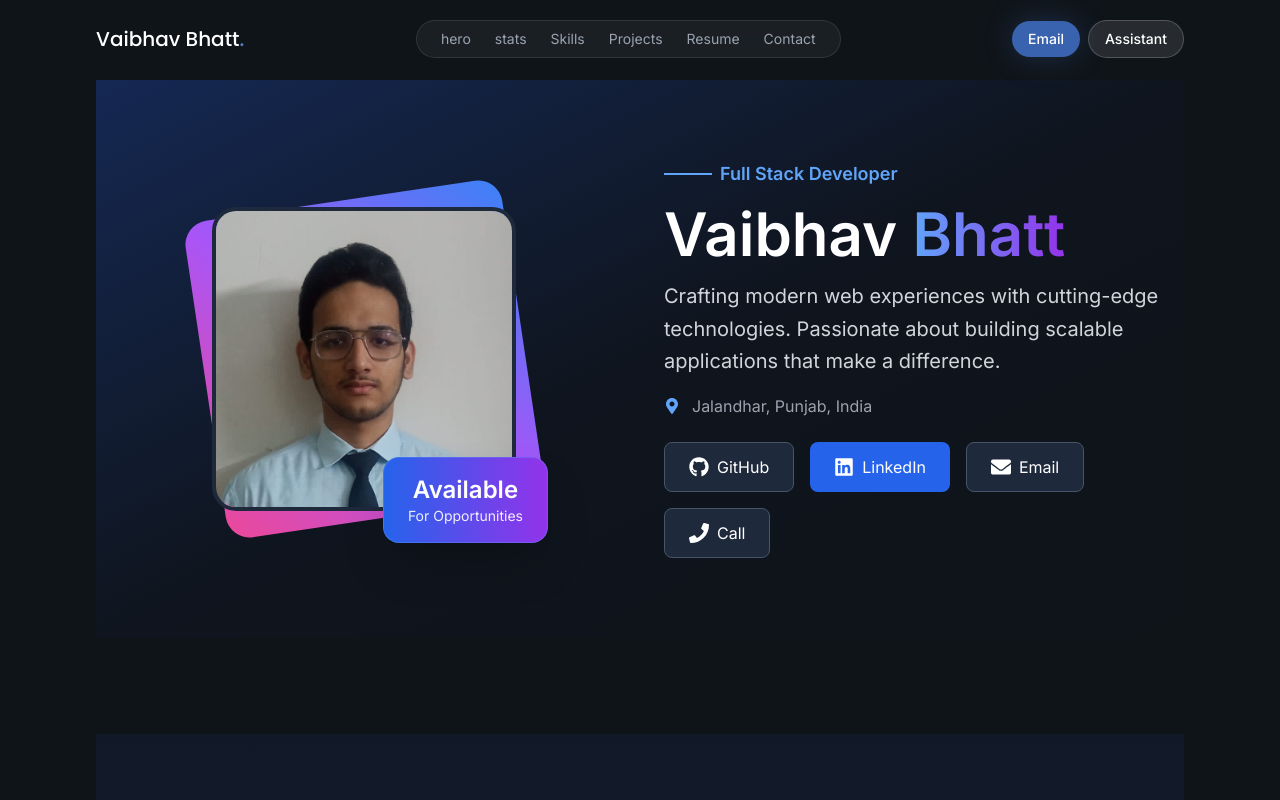
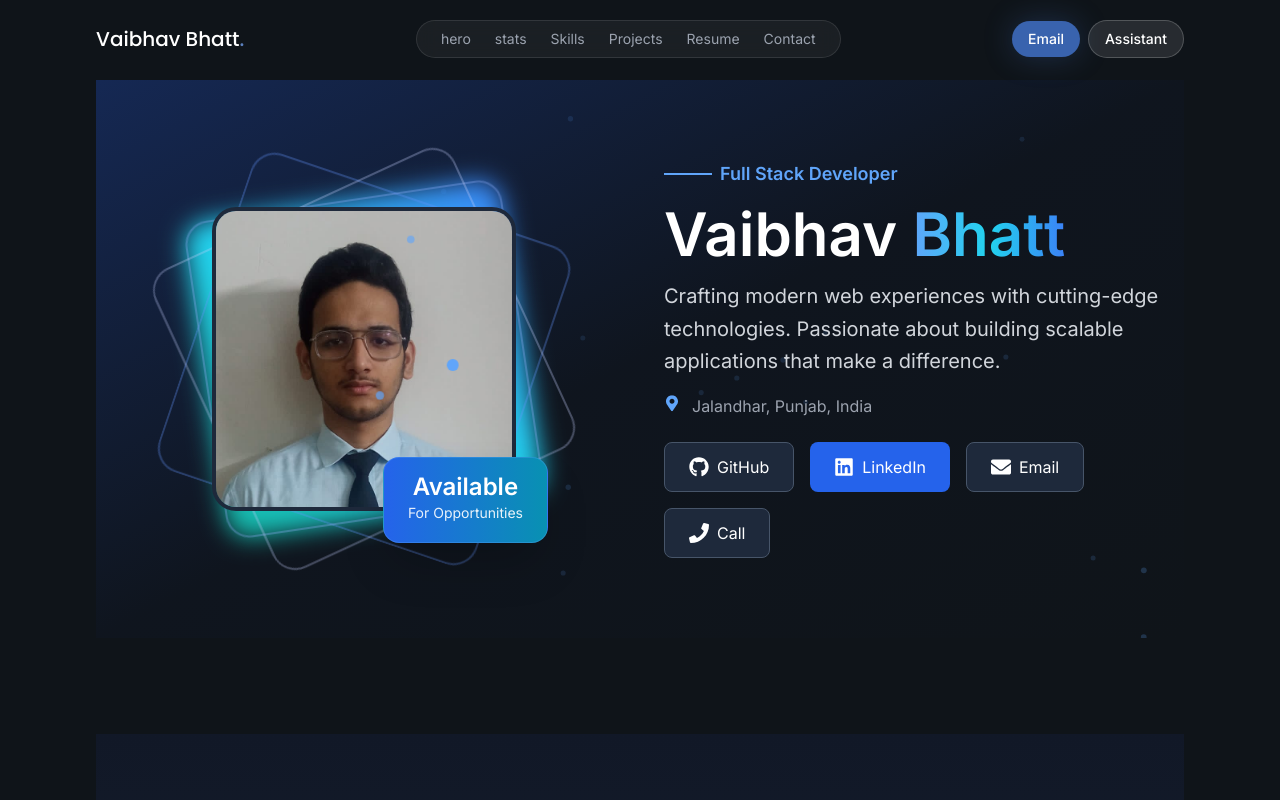
Before and after one commit to vaibhav1826/Online_Portfolio, a React (Vite) app: page / in a window 1280 px wide. Shown: the top 800 px of the page. Built offline with nearby package versions, Linux system fonts and the light colour scheme.

Commit message:
Update HeroSection.tsx

```diff
--- a/src/components/Sections/HeroSection.tsx
+++ b/src/components/Sections/HeroSection.tsx
@@ -1,7 +1,6 @@
-import { motion } from 'framer-motion'
+import { motion, useMotionValue, useTransform, useSpring } from 'framer-motion'
 import { FaGithub, FaLinkedin, FaEnvelope, FaPhone, FaMapMarkerAlt } from 'react-icons/fa'
-import { useSpring, animated } from '@react-spring/web'
-import { useState, useEffect } from 'react'
+import { useState, useEffect, useRef } from 'react'
 
 type HeroSectionProps = {
   id: string
@@ -9,61 +8,224 @@ type HeroSectionProps = {
 
 const HeroSection = ({ id }: HeroSectionProps) => {
   const [isVisible, setIsVisible] = useState(false)
+  const [isHovering, setIsHovering] = useState(false)
+  const imageRef = useRef<HTMLDivElement>(null)
+
+  const mouseX = useMotionValue(0)
+  const mouseY = useMotionValue(0)
+
+  const rotateX = useTransform(mouseY, [-300, 300], [15, -15])
+  const rotateY = useTransform(mouseX, [-300, 300], [-15, 15])
+
+  const springConfig = { stiffness: 150, damping: 20 }
+  const rotateXSpring = useSpring(rotateX, springConfig)
+  const rotateYSpring = useSpring(rotateY, springConfig)
 
   useEffect(() => {
     setIsVisible(true)
   }, [])
 
-  const fadeIn = useSpring({
-    opacity: isVisible ? 1 : 0,
-    transform: isVisible ? 'translateY(0px)' : 'translateY(50px)',
-    config: { tension: 120, friction: 14 },
-  })
+  const handleMouseMove = (e: React.MouseEvent<HTMLDivElement>) => {
+    if (!imageRef.current) return
+
+    const rect = imageRef.current.getBoundingClientRect()
+    const centerX = rect.left + rect.width / 2
+    const centerY = rect.top + rect.height / 2
+
+    mouseX.set(e.clientX - centerX)
+    mouseY.set(e.clientY - centerY)
+  }
+
+  const handleMouseLeave = () => {
+    mouseX.set(0)
+    mouseY.set(0)
+    setIsHovering(false)
+  }
 
   return (
     <section id={id} className="relative py-20 overflow-hidden">
+      {/* Animated background particles */}
+      <div className="absolute inset-0">
+        {[...Array(20)].map((_, i) => (
+          <motion.div
+            key={i}
+            className="absolute w-1 h-1 bg-blue-400/30 rounded-full"
+            initial={{
+              x: Math.random() * window.innerWidth,
+              y: Math.random() * window.innerHeight,
+            }}
+            animate={{
+              x: Math.random() * window.innerWidth,
+              y: Math.random() * window.innerHeight,
+              scale: [1, 1.5, 1],
+              opacity: [0.3, 0.8, 0.3],
+            }}
+            transition={{
+              duration: Math.random() * 10 + 10,
+              repeat: Infinity,
+              ease: "linear",
+            }}
+          />
+        ))}
+      </div>
+
       <div className="absolute inset-0 bg-gradient-to-br from-navy-900/50 via-slate-900/30 to-transparent" />
 
       <div className="relative container mx-auto px-4 max-w-6xl">
-        <animated.div style={fadeIn} className="grid lg:grid-cols-2 gap-12 items-center">
+        <div className="grid lg:grid-cols-2 gap-12 items-center">
           <motion.div
             initial={{ opacity: 0, x: -50 }}
             animate={{ opacity: 1, x: 0 }}
             transition={{ duration: 0.8, delay: 0.2 }}
             className="relative"
+            onMouseMove={handleMouseMove}
+            onMouseLeave={handleMouseLeave}
+            onMouseEnter={() => setIsHovering(true)}
           >
-            <div className="relative w-80 h-80 mx-auto">
             <motion.div
-                className="absolute inset-0 rounded-3xl bg-gradient-to-br from-blue-500 via-purple-500 to-pink-500"
+              ref={imageRef}
+              className="relative w-80 h-80 mx-auto perspective-1000"
+              style={{
+                rotateX: rotateXSpring,
+                rotateY: rotateYSpring,
+                transformStyle: "preserve-3d",
+              }}
+              whileHover={{ scale: 1.05 }}
+              transition={{ type: "spring", stiffness: 300 }}
+            >
+              {/* Animated gradient border */}
+              <motion.div
+                className="absolute inset-0 rounded-3xl bg-gradient-to-br from-blue-500 via-cyan-400 to-teal-500 blur-md"
                 animate={{
                   rotate: [0, 360],
+                  scale: isHovering ? [1, 1.1, 1] : 1,
                 }}
                 transition={{
+                  rotate: {
                     duration: 20,
                     repeat: Infinity,
                     ease: 'linear',
+                  },
+                  scale: {
+                    duration: 2,
+                    repeat: Infinity,
+                    ease: "easeInOut",
+                  }
                 }}
               />
-              <div className="absolute inset-2 rounded-3xl overflow-hidden bg-slate-900 border-4 border-slate-800">
-                <img
+
+              {/* Multiple rotating rings */}
+              {[...Array(3)].map((_, i) => (
+                <motion.div
+                  key={i}
+                  className="absolute inset-0 rounded-3xl border-2"
+                  style={{
+                    borderColor: `rgba(${100 + i * 50}, ${150 + i * 30}, 255, 0.3)`,
+                  }}
+                  animate={{
+                    rotate: [0, 360],
+                    scale: [1, 1.05, 1],
+                  }}
+                  transition={{
+                    rotate: {
+                      duration: 15 + i * 5,
+                      repeat: Infinity,
+                      ease: 'linear',
+                    },
+                    scale: {
+                      duration: 3 + i,
+                      repeat: Infinity,
+                      ease: "easeInOut",
+                      delay: i * 0.5,
+                    }
+                  }}
+                />
+              ))}
+
+              {/* Image container */}
+              <motion.div
+                className="absolute inset-2 rounded-3xl overflow-hidden bg-slate-900 border-4 border-slate-800"
+                whileHover={{
+                  borderColor: "rgb(59, 130, 246)",
+                  boxShadow: "0 0 30px rgba(59, 130, 246, 0.5)",
+                }}
+              >
+                <motion.img
                   src="/IMG-20231126-WA0021.jpg"
                   alt="Vaibhav Bhatt"
                   className="w-full h-full object-cover"
+                  whileHover={{ scale: 1.1 }}
+                  transition={{ duration: 0.3 }}
                 />
-              </div>
 
+                {/* Hover overlay effect */}
                 <motion.div
-                className="absolute -bottom-6 -right-6 bg-gradient-to-r from-blue-600 to-purple-600 rounded-2xl px-6 py-4 shadow-2xl border border-blue-400/30"
-                initial={{ scale: 0 }}
-                animate={{ scale: 1 }}
-                transition={{ delay: 1, type: 'spring', stiffness: 200 }}
+                  className="absolute inset-0 bg-gradient-to-t from-blue-600/30 to-transparent"
+                  initial={{ opacity: 0 }}
+                  whileHover={{ opacity: 1 }}
+                  transition={{ duration: 0.3 }}
+                />
+              </motion.div>
+
+              {/* Floating badge */}
+              <motion.div
+                className="absolute -bottom-6 -right-6 bg-gradient-to-r from-blue-600 to-cyan-600 rounded-2xl px-6 py-4 shadow-2xl border border-blue-400/30"
+                initial={{ scale: 0, rotate: -180 }}
+                animate={{
+                  scale: 1,
+                  rotate: 0,
+                }}
+                whileHover={{
+                  scale: 1.1,
+                  rotate: [0, -5, 5, -5, 0],
+                  transition: { duration: 0.5 }
+                }}
+                transition={{
+                  delay: 1,
+                  type: 'spring',
+                  stiffness: 200
+                }}
               >
-                <div className="text-white text-center">
+                <motion.div
+                  className="text-white text-center"
+                  animate={{
+                    y: [0, -5, 0],
+                  }}
+                  transition={{
+                    duration: 2,
+                    repeat: Infinity,
+                    ease: "easeInOut",
+                  }}
+                >
                   <div className="text-2xl font-bold">Available</div>
                   <div className="text-sm opacity-90">For Opportunities</div>
-                </div>
                 </motion.div>
-            </div>
+              </motion.div>
+
+              {/* Orbiting particles */}
+              {[...Array(5)].map((_, i) => (
+                <motion.div
+                  key={`orbit-${i}`}
+                  className="absolute w-3 h-3 bg-blue-400 rounded-full"
+                  style={{
+                    left: '50%',
+                    top: '50%',
+                  }}
+                  animate={{
+                    x: [0, Math.cos((i * 72 * Math.PI) / 180) * 160],
+                    y: [0, Math.sin((i * 72 * Math.PI) / 180) * 160],
+                    scale: [0, 1, 0],
+                    opacity: [0, 1, 0],
+                  }}
+                  transition={{
+                    duration: 3,
+                    repeat: Infinity,
+                    delay: i * 0.6,
+                    ease: "easeInOut",
+                  }}
+                />
+              ))}
+            </motion.div>
           </motion.div>
 
           <motion.div
@@ -79,7 +241,11 @@ const HeroSection = ({ id }: HeroSectionProps) => {
                 transition={{ delay: 0.6 }}
               >
                 <p className="text-blue-400 font-semibold text-lg flex items-center gap-2">
-                  <span className="inline-block w-12 h-0.5 bg-blue-400"></span>
+                  <motion.span
+                    className="inline-block w-12 h-0.5 bg-blue-400"
+                    animate={{ width: ["0px", "48px"] }}
+                    transition={{ delay: 0.6, duration: 0.6 }}
+                  />
                   Full Stack Developer
                 </p>
               </motion.div>
@@ -90,7 +256,20 @@ const HeroSection = ({ id }: HeroSectionProps) => {
                 animate={{ opacity: 1, y: 0 }}
                 transition={{ delay: 0.7 }}
               >
-                Vaibhav <span className="bg-gradient-to-r from-blue-400 to-purple-600 bg-clip-text text-transparent">Bhatt</span>
+                Vaibhav{' '}
+                <motion.span
+                  className="bg-gradient-to-r from-blue-400 via-cyan-400 to-blue-500 bg-clip-text text-transparent"
+                  animate={{
+                    backgroundPosition: ['0% 50%', '100% 50%', '0% 50%'],
+                  }}
+                  transition={{
+                    duration: 5,
+                    repeat: Infinity,
+                    ease: "linear",
+                  }}
+                >
+                  Bhatt
+                </motion.span>
               </motion.h1>
 
               <motion.p
@@ -109,7 +288,18 @@ const HeroSection = ({ id }: HeroSectionProps) => {
                 animate={{ opacity: 1 }}
                 transition={{ delay: 0.9 }}
               >
+                <motion.div
+                  animate={{
+                    y: [0, -5, 0],
+                  }}
+                  transition={{
+                    duration: 2,
+                    repeat: Infinity,
+                    ease: "easeInOut",
+                  }}
+                >
                   <FaMapMarkerAlt className="text-blue-400" />
+                </motion.div>
                 <span>Jalandhar, Punjab, India</span>
               </motion.div>
             </div>
@@ -118,46 +308,48 @@ const HeroSection = ({ id }: HeroSectionProps) => {
               className="flex flex-wrap gap-4"
               initial={{ opacity: 0, y: 20 }}
               animate={{ opacity: 1, y: 0 }}
-              transition={{ delay: 1.4 }}
+              transition={{ delay: 1 }}
             >
-              <a
-                href="https://github.com/vaibhav1826"
-                target="_blank"
-                rel="noreferrer"
-                className="flex items-center gap-2 bg-slate-800 hover:bg-slate-700 text-white px-6 py-3 rounded-lg transition-all duration-300 hover:scale-105 border border-slate-600 hover:border-blue-500"
+              {[
+                { href: "https://github.com/vaibhav1826", icon: FaGithub, label: "GitHub", color: "blue" },
+                { href: "https://linkedin.com/in/vaibhav-bhatt-382971283/", icon: FaLinkedin, label: "LinkedIn", color: "blue", bg: true },
+                { href: "mailto:vaibhavbhatt145@gmail.com", icon: FaEnvelope, label: "Email", color: "cyan" },
+                { href: "tel:+919058065003", icon: FaPhone, label: "Call", color: "emerald" },
+              ].map((link, index) => (
+                <motion.a
+                  key={link.label}
+                  href={link.href}
+                  target={link.href.startsWith('http') ? "_blank" : undefined}
+                  rel={link.href.startsWith('http') ? "noreferrer" : undefined}
+                  className={`flex items-center gap-2 ${
+                    link.bg
+                      ? 'bg-blue-600 hover:bg-blue-700'
+                      : 'bg-slate-800 hover:bg-slate-700'
+                  } text-white px-6 py-3 rounded-lg transition-all duration-300 ${
+                    !link.bg ? `border border-slate-600 hover:border-${link.color}-500` : ''
+                  }`}
+                  initial={{ opacity: 0, y: 20 }}
+                  animate={{ opacity: 1, y: 0 }}
+                  transition={{ delay: 1.1 + index * 0.1 }}
+                  whileHover={{
+                    scale: 1.05,
+                    y: -5,
+                    boxShadow: `0 10px 30px rgba(${link.color === 'blue' ? '59, 130, 246' : link.color === 'cyan' ? '34, 211, 238' : '16, 185, 129'}, 0.4)`,
+                  }}
+                  whileTap={{ scale: 0.95 }}
                 >
-                <FaGithub className="text-xl" />
-                <span>GitHub</span>
-              </a>
-
-              <a
-                href="https://linkedin.com/in/vaibhav-bhatt-382971283/"
-                target="_blank"
-                rel="noreferrer"
-                className="flex items-center gap-2 bg-blue-600 hover:bg-blue-700 text-white px-6 py-3 rounded-lg transition-all duration-300 hover:scale-105"
+                  <motion.div
+                    whileHover={{ rotate: 360 }}
+                    transition={{ duration: 0.5 }}
                   >
-                <FaLinkedin className="text-xl" />
-                <span>LinkedIn</span>
-              </a>
-
-              <a
-                href="mailto:vaibhavbhatt145@gmail.com"
-                className="flex items-center gap-2 bg-slate-800 hover:bg-slate-700 text-white px-6 py-3 rounded-lg transition-all duration-300 hover:scale-105 border border-slate-600 hover:border-purple-500"
-              >
-                <FaEnvelope className="text-xl" />
-                <span>Email</span>
-              </a>
-
-              <a
-                href="tel:+919058065003"
-                className="flex items-center gap-2 bg-slate-800 hover:bg-slate-700 text-white px-6 py-3 rounded-lg transition-all duration-300 hover:scale-105 border border-slate-600 hover:border-green-500"
-              >
-                <FaPhone className="text-xl" />
-                <span>Call</span>
-              </a>
+                    <link.icon className="text-xl" />
+                  </motion.div>
+                  <span>{link.label}</span>
+                </motion.a>
+              ))}
             </motion.div>
           </motion.div>
-        </animated.div>
+        </div>
       </div>
     </section>
   )
```
Lines whose indentation alone changed are shown as unchanged.
